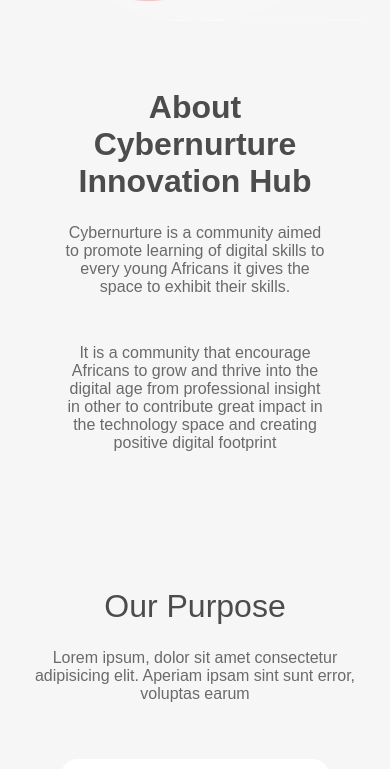
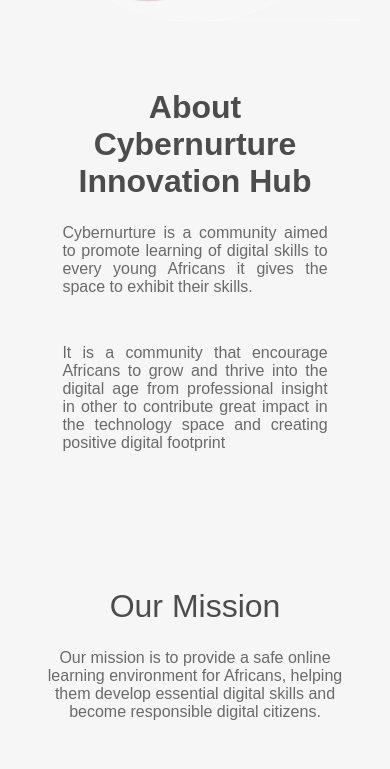
Before and after one commit to Timmilytim/Cybernurture, a React (Create React App) app: page / in a window 390 px wide. Shown: the part 1172-1941 px from the top of the page. Built offline with nearby package versions, Linux system fonts and the light colour scheme.

Commit message:
Contents

```diff
--- a/public/index.html
+++ b/public/index.html
@@ -23,7 +23,7 @@
       work correctly both with client-side routing and a non-root public URL.
       Learn how to configure a non-root public URL by running `npm run build`.
     -->
-    <link rel="icon" href="cyberIcon.jpg" />
+    <link rel="icon" href="cyberIcon.png" />
     <title>Cybernuture</title>
   </head>
   <body>
--- a/src/App.css
+++ b/src/App.css
@@ -237,7 +237,7 @@
 .founder-section-bottom {
   margin-top: 2rem;
   background-color: white;
-  padding: 1.5rem 2rem;
+  padding: 2rem 0.5rem;
   display: flex;
   align-items: center;
   justify-content: center;
@@ -355,7 +355,7 @@
     max-width: 90%;
   }
   .primary-text {
-    text-align: center;
+    text-align: justify;
     max-width: 80%;
   }
   .home-text-section,
--- a/src/components/Founder.js
+++ b/src/components/Founder.js
@@ -14,8 +14,8 @@
         </div>
         <div className='founder-section-bottom'>
             <img src={ProfilePic} alt='' />
-            <p >
-                Oladunni aspires to secure networks and systems while emphasizing education and empowerment, especially for the younger generation. Passionate about equipping them with knowledge and tools, she aims to help them navigate the online realm responsibly, focusing on Africa. Oladunni seeks to bridge the digital divide and empower young Africans to harness technology's positive potential through education on digital skills and creating a positive digital footprint.
+            <p className='primary-text'>
+                 I seek to bridge the digital division and empower young Africans to harness technology's positive potential through education on digital skills and creating a positive digital footprint.
                 <h2>Adejo.O. Oladunni</h2>
             </p>
             <div className='footer-logo-container'>
--- a/src/components/Navbar.js
+++ b/src/components/Navbar.js
@@ -32,7 +32,7 @@
     linkTo: "about",
   },
   {
-    text: "Purpose",
+    text: "Mission",
     icon: <CommentRoundedIcon />,
     linkTo: "purpose",
   },
@@ -53,7 +53,7 @@
       <div className='navbar-links-container'>
         <Link to='' spy={true} smooth={true} duration={1000}>Home</Link>
         <Link to='about' spy={true} smooth={true} duration={500}>About</Link>
-        <Link to='purpose' spy={true} smooth={true} duration={500}>Purpose</Link>
+        <Link to='purpose' spy={true} smooth={true} duration={500}>Mission</Link>
         <Link to='contact' spy={true} smooth={true} duration={1000}>Contact</Link>
         <Link to='https://x.com/cybernurture?t=TZT-zgQzKJq0IRMlSWesPw&s=09'><button className='primary-button'>Join Here</button></Link>
       </div>
--- a/src/components/Work.js
+++ b/src/components/Work.js
@@ -9,32 +9,32 @@
         {
             image: Connectivity,
             title: "Connectivity",
-            text:"Lorem ipsum, dolor sit amet consectetur adipisicing elit. Aperiam ipsam sint sunt edolore",
+            text:"We foster connections among learners by giving the opportunity to connect.",
         },
         {
             image: Invest,
-            title: "Investment",
-            text: "Lorem ipsum, dolor sit amet consectetur adipisicing elit. Aperiam ipsam sint sunt edolore",
+            title: "Collaboration",
+            text: "We believe that working together enhances the learning experience.",
         },
         {
             image: Idea,
-            title: "Ideas",
-            text: "Lorem ipsum, dolor sit amet consectetur adipisicing elit. Aperiam ipsam sint sunt error, voluptas earum ",
+            title: "Learning",
+            text: "We offer a wide range of interactive learning materials, videos, quizzes, simulations, and interactive lessons.",
         },
         {
             image: Idea,
-            title: "Lorem2",
-            text: "Lorem ipsum, dolor sit amet consectetur adipisicing elit. Aperiam ipsam sint sunt error, voluptas earum ",
+            title: "Empowerment",
+            text: "We give the freedom to explore, set your learning goals, and track your progress, empowered learners are motivated learners.",
         },
         {
             image: Connectivity,
-            title: "Lorem3",
-            text:"Lorem ipsum, dolor sit amet consectetur adipisicing elit. Aperiam ipsam sint sunt edolore",
+            title: "Innovating",
+            text:"We strive to stay at the forefront of educational technology trends and incorporate the latest innovations in the community. ",
         },
         {
             image: Invest,
-            title: "Lorem4",
-            text: "Lorem ipsum, dolor sit amet consectetur adipisicing elit. Aperiam ipsam sint sunt edolore",
+            title: "Motivation",
+            text: "We know the importance of motivation in the learning process,provide personalized feedback and encouragement to keep you motivated to reach your goals.",
         },
 
     ];
@@ -42,8 +42,10 @@
     <div className='work-section-wrapper' id="purpose">
         <div className='work-section-top'>
             {/* <p className='primary-subheading'>Purpose</p> */}
-            <p className='primary-heading'>Our Purpose</p>
-            <p className='primary-text'>Lorem ipsum, dolor sit amet consectetur adipisicing elit. Aperiam ipsam sint sunt error, voluptas earum
+            <p className='primary-heading'>Our Mission</p>
+            <p className='primary-text'>Our mission is to provide a safe online learning environment for Africans, helping them develop essential digital skills and become responsible digital citizens.
+            </p>
+            <p className='primary-text'>Also empowering Africans to excel in the digital age and make a positive impact on the global digital landscape..
             </p>
         </div>
         <div className='work-section-bottom'>
```
Also changed, not shown: public/cyberIcon.jpg, public/cyberIcon.png (added).
